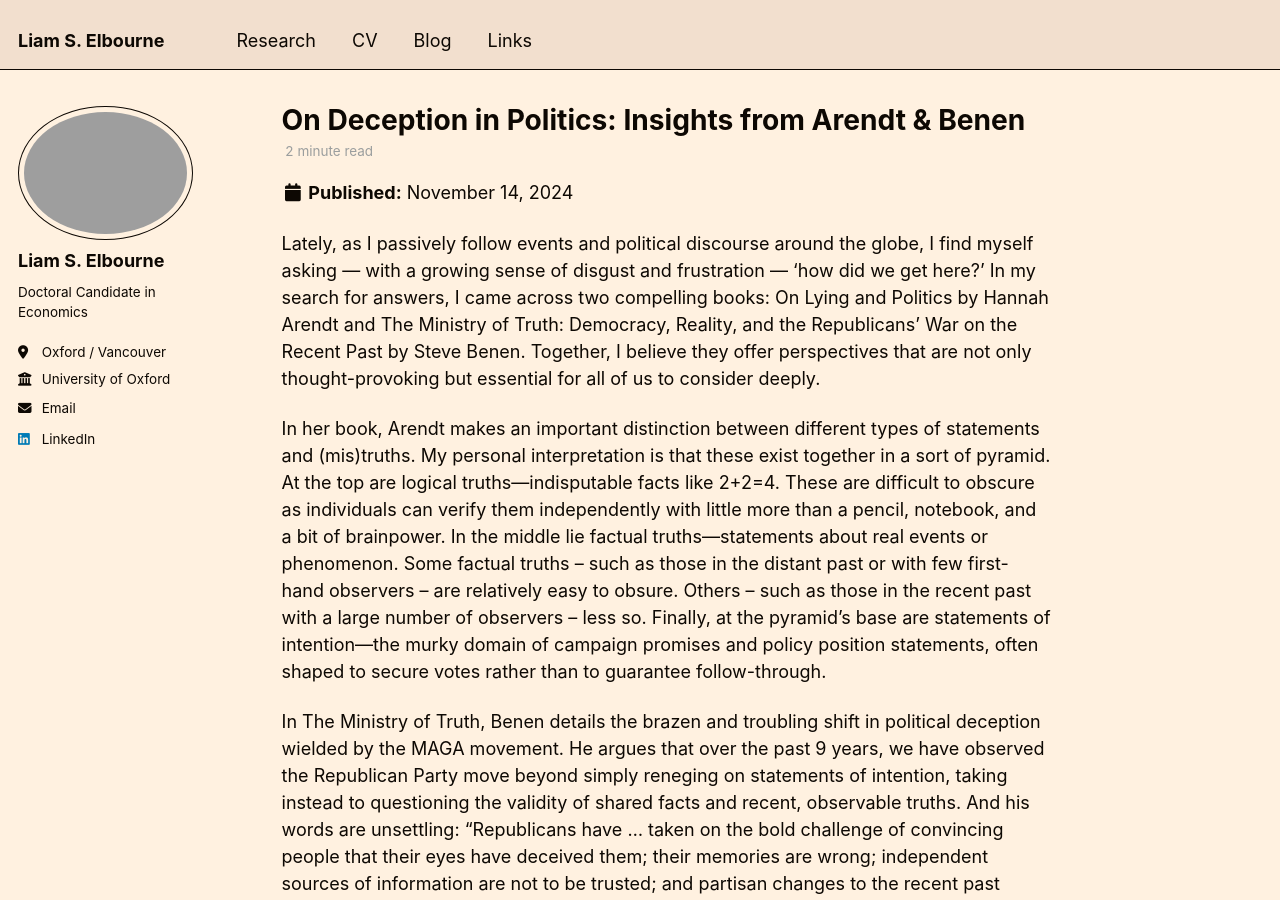
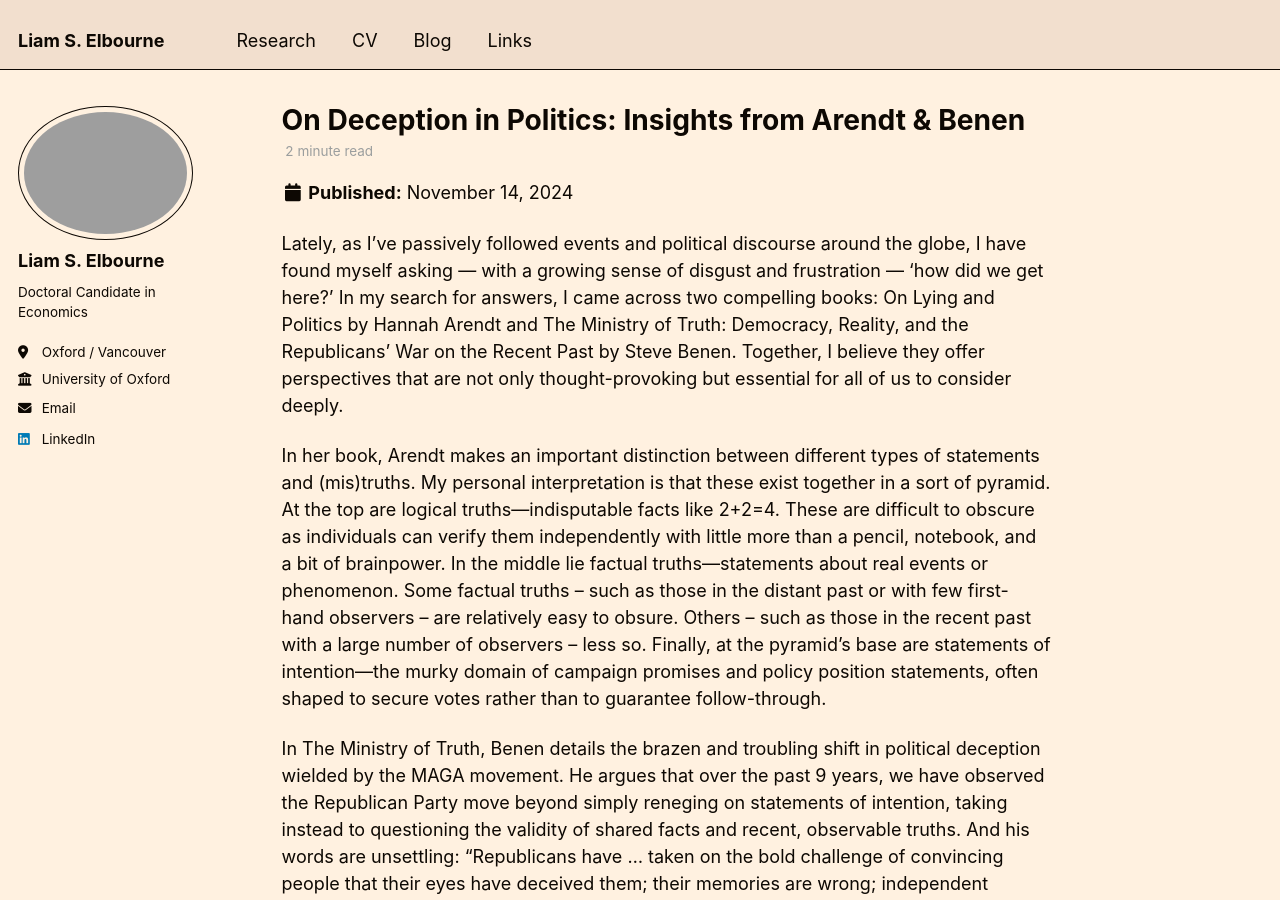
Before and after one commit to LiamSElbourne/LiamSElbourne.github.io, a Jekyll site: the page built from _posts/2024-11-14-blog-post-1.md, in a window 1280 px wide and 900 px high. Built offline with Jekyll 4.4.1, drawn with Linux system fonts in a browser that asks for light colours.

Commit message:
Update 2024-11-14-blog-post-1.md

```diff
--- a/_posts/2024-11-14-blog-post-1.md
+++ b/_posts/2024-11-14-blog-post-1.md
@@ -7,7 +7,7 @@ tags:
   - books
 ---
 
-Lately, as I passively follow events and political discourse around the globe, I find myself asking — with a growing sense of disgust and frustration — 'how did we get here?' In my search for answers, I came across two compelling books: On Lying and Politics by Hannah Arendt and The Ministry of Truth: Democracy, Reality, and the Republicans' War on the Recent Past by Steve Benen. Together, I believe they offer perspectives that are not only thought-provoking but essential for all of us to consider deeply.
+Lately, as I've passively followed events and political discourse around the globe, I have found myself asking — with a growing sense of disgust and frustration — 'how did we get here?' In my search for answers, I came across two compelling books: On Lying and Politics by Hannah Arendt and The Ministry of Truth: Democracy, Reality, and the Republicans' War on the Recent Past by Steve Benen. Together, I believe they offer perspectives that are not only thought-provoking but essential for all of us to consider deeply.
 
 In her book, Arendt makes an important distinction between different types of statements and (mis)truths. My personal interpretation is that these exist together in a sort of pyramid. At the top are logical truths—indisputable facts like 2+2=4. These are difficult to obscure as individuals can verify them independently with little more than a pencil, notebook, and a bit of brainpower. In the middle lie factual truths—statements about real events or phenomenon. Some factual truths -- such as those in the distant past or with few first-hand observers -- are relatively easy to obsure. Others -- such as those in the recent past with a large number of observers -- less so. Finally, at the pyramid’s base are statements of intention—the murky domain of campaign promises and policy position statements, often shaped to secure votes rather than to guarantee follow-through.
 
```
